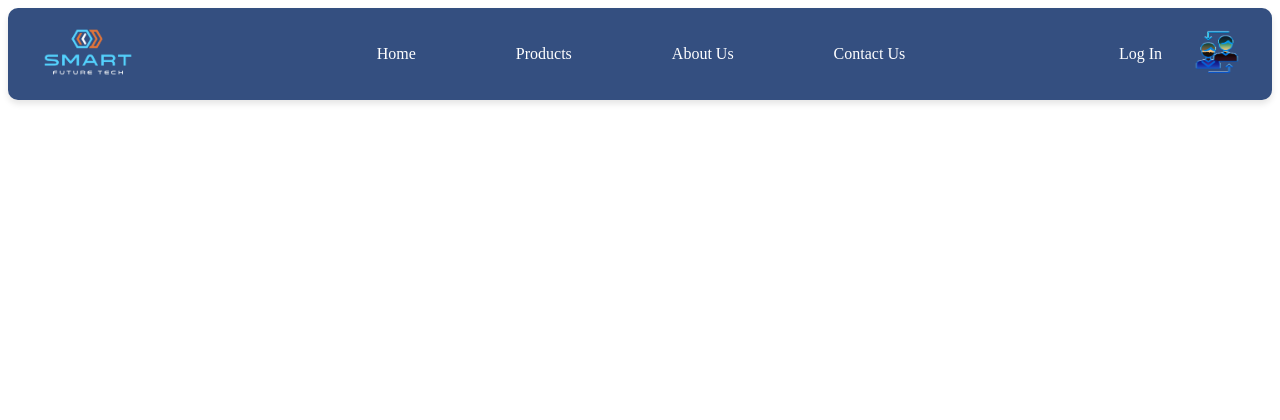
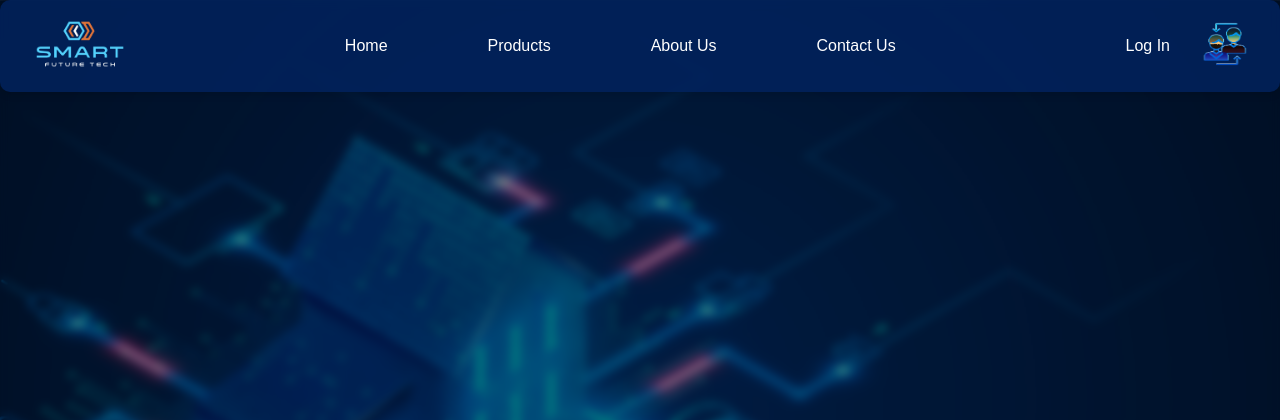
Before and after one commit to 123123123jon/edonis-jon, a PHP site: page /html/index.html in a window 1280 px wide. Shown: the top 420 px of the page. Run offline with PHP 8.4, Linux system fonts and the light colour scheme.

Commit message:
background

```diff
--- a/css/style1.css
+++ b/css/style1.css
@@ -1,3 +1,32 @@
+* {
+    margin: 0;
+    padding: 0;
+    box-sizing: border-box;
+}
+
+body {
+    background-image: url("../img/background.jpg");
+    background-repeat: no-repeat;
+    background-attachment: fixed;
+    background-size: cover;
+    background-position: center;
+    position: relative;
+    font-family: Arial, sans-serif;
+}
+
+/* Shtresa me efektin e opacitetit dhe blur */
+body::before {
+    content: "";
+    position: fixed;
+    top: 0;
+    left: 0;
+    width: 100%;
+    height: 100%;
+    background-color: rgba(0, 0, 0, 0.5);
+    backdrop-filter: blur(5px);
+    z-index: -1;
+}
+
 /* Navbar */
 .navbar {
     display: flex;
```
